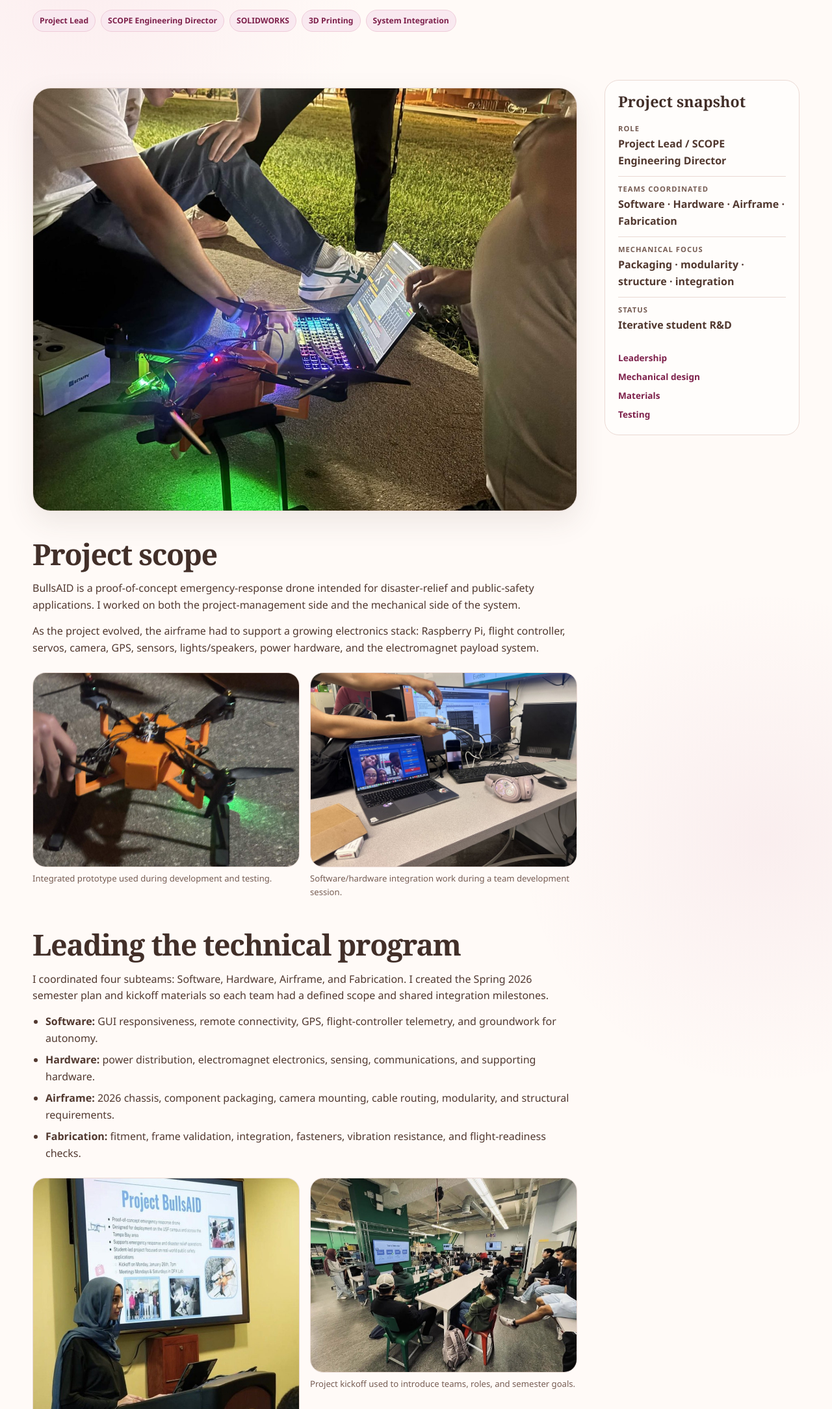
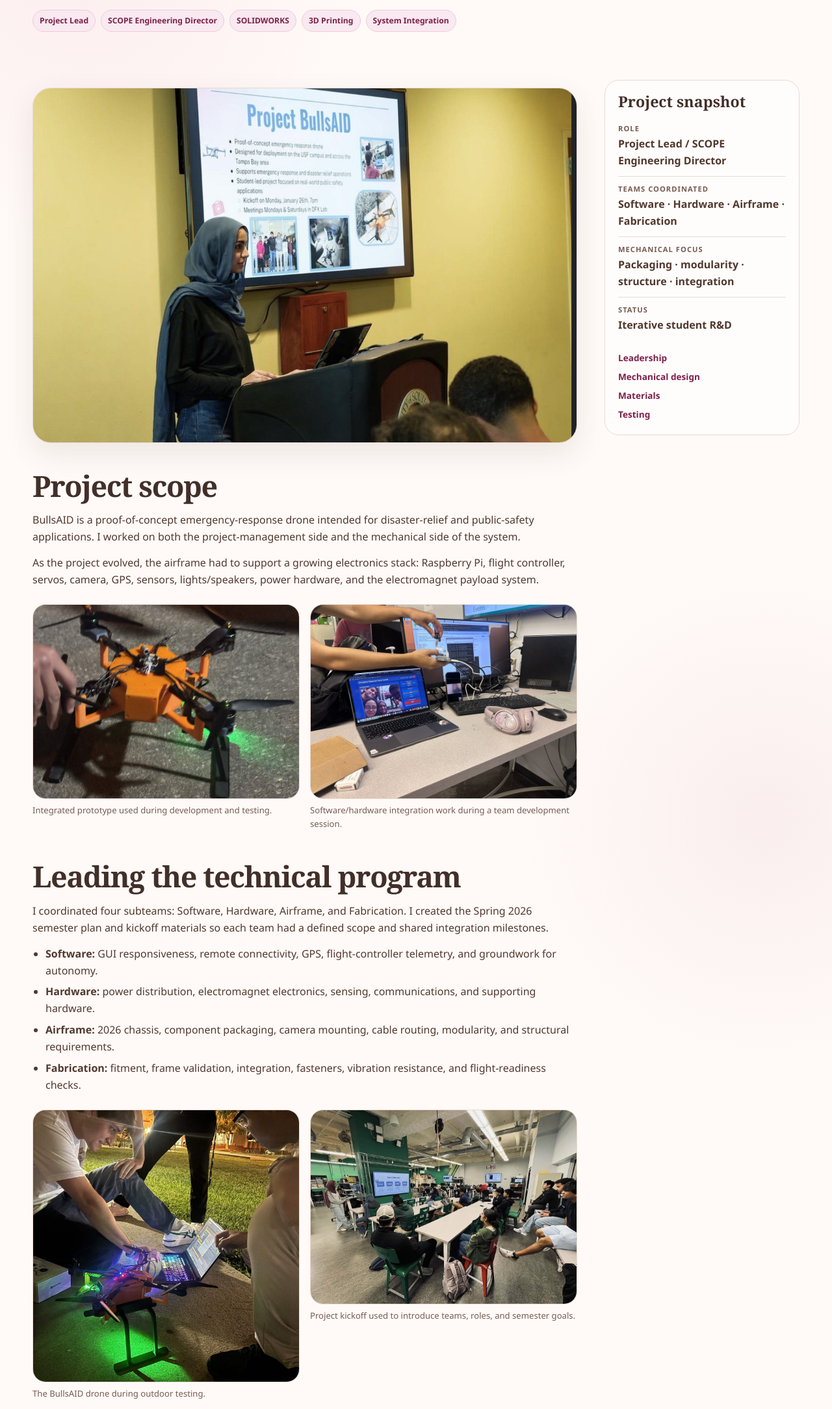
Before and after one commit to layanbargouthi/layanbargouthi.github.io, a plain HTML site: page project-bullsaid.html in a window 1280 px wide. Shown: the part 333-2502 px from the top of the page at 65% size. Drawn offline with Linux system fonts and the light colour scheme.

Commit message:
Use presentation photo as BullsAID cover and move EXO up in Projects
Co-Authored-By: Claude Sonnet 5.5 <noreply@anthropic.com>
Claude-Session: https://claude.ai/code/session_019FkgWok9wXrck5PpETS9p3

```diff
--- a/project-bullsaid.html
+++ b/project-bullsaid.html
@@ -9,7 +9,7 @@
 <p class="lead">Emergency-response drone development combining airframe redesign, subsystem integration, prototyping, and project leadership.</p>
 <div class="project-meta"><span class="tag">Project Lead</span><span class="tag">SCOPE Engineering Director</span><span class="tag">SOLIDWORKS</span><span class="tag">3D Printing</span><span class="tag">System Integration</span></div></div></section>
 <section class="section tight"><div class="container project-layout"><article class="project-main">
-<div class="hero-image"><img data-lightbox src="bulls-hero.jpg" alt="BullsAID drone during outdoor testing"></div>
+<div class="hero-image"><img data-lightbox src="bulls-presentation.jpg" alt="Layan presenting Project BullsAID"></div>
 
 <section class="content-block" id="overview"><h2>Project scope</h2>
 <p>BullsAID is a proof-of-concept emergency-response drone intended for disaster-relief and public-safety applications. I worked on both the project-management side and the mechanical side of the system.</p>
@@ -28,7 +28,7 @@
 <li><strong>Fabrication:</strong> fitment, frame validation, integration, fasteners, vibration resistance, and flight-readiness checks.</li>
 </ul>
 <div class="gallery">
-<figure class="figure tall"><img data-lightbox src="bulls-presentation.jpg" alt="Layan presenting Project BullsAID"><figcaption>Presenting the project and recruitment information.</figcaption></figure>
+<figure class="figure tall"><img data-lightbox src="bulls-hero.jpg" alt="BullsAID drone during outdoor testing"><figcaption>The BullsAID drone during outdoor testing.</figcaption></figure>
 <figure class="figure "><img data-lightbox src="bulls-kickoff.jpg" alt="BullsAID kickoff presentation in engineering lab"><figcaption>Project kickoff used to introduce teams, roles, and semester goals.</figcaption></figure>
 <figure class="figure "><img data-lightbox src="bulls-group.jpg" alt="BullsAID team group photo"><figcaption>Project team during an early design session.</figcaption></figure>
 <figure class="figure "><img data-lightbox src="bulls-whiteboard.jpg" alt="BullsAID whiteboard system sketch"><figcaption>Early system-layout planning around cameras, electronics, and payload hardware.</figcaption></figure>
```
Also changed, not shown: index.html (+1 -1 lines), projects.html (+3 -2 lines).
